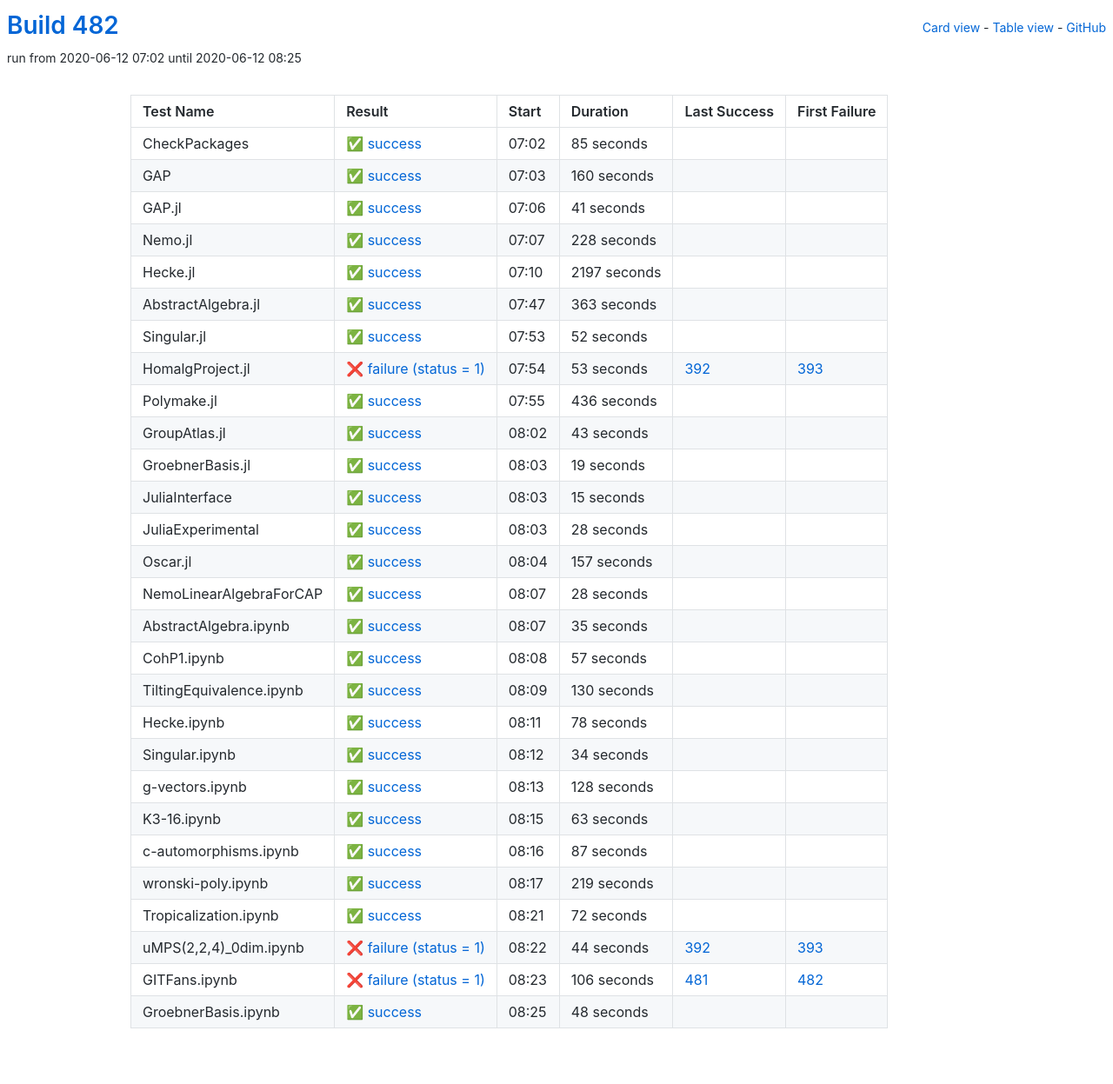
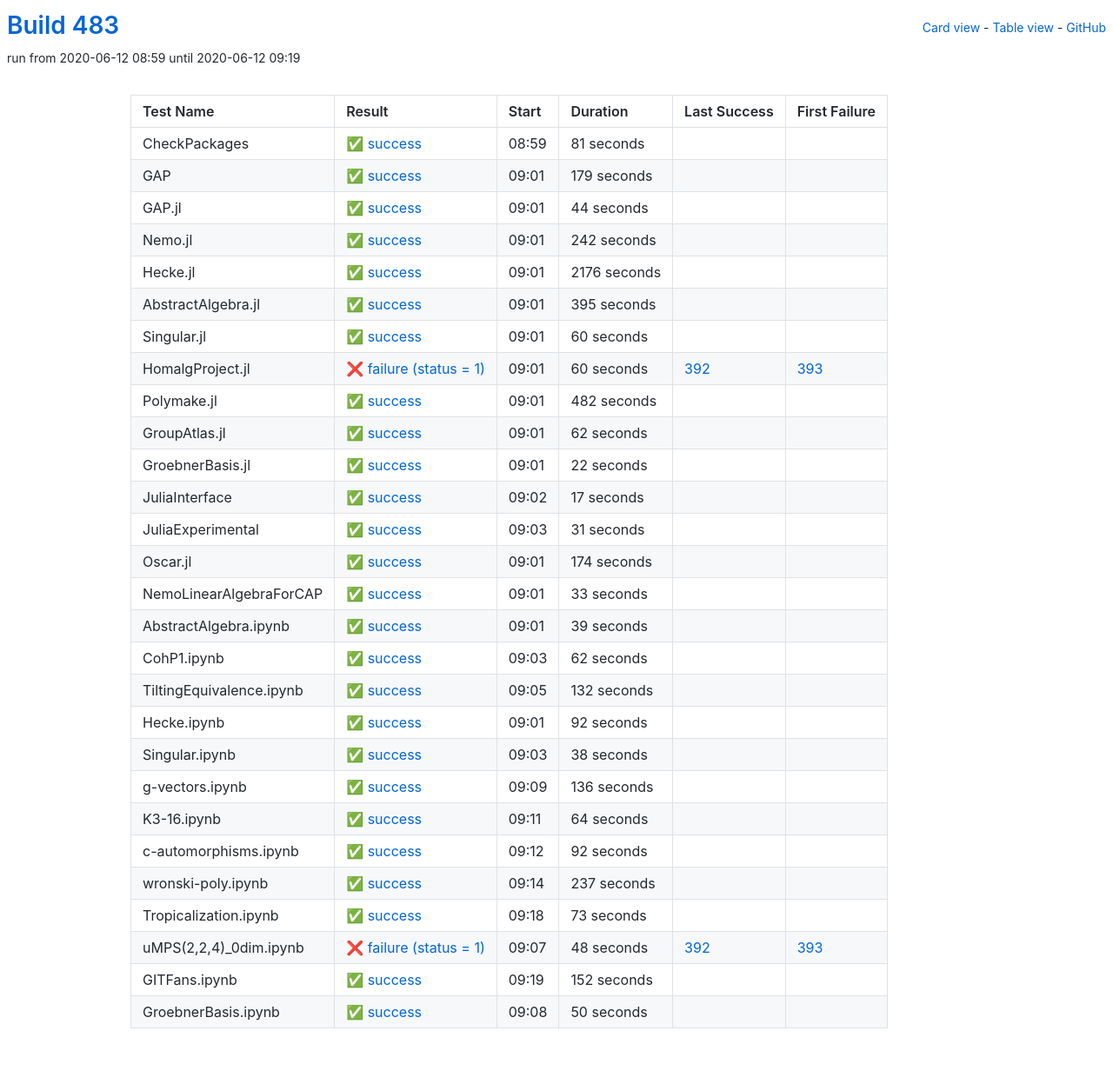
Before and after one commit to oscar-system/oscar-ci-status-1.4, a Jekyll site: the page built from table.html, in a window 1280 px wide. Shown: the whole page at 87% size. Built offline with Jekyll 4.4.1, drawn with Linux system fonts in a browser that asks for light colours.

Commit message:
Build #483

```diff
--- a/_data/ci.yml
+++ b/_data/ci.yml
@@ -1,6 +1,6 @@
 ---
-build: 482
-build_url: https://oscarci.mathematik.uni-kl.de/job/oscar-julia-1.4/482/
+build: 483
+build_url: https://oscarci.mathematik.uni-kl.de/job/oscar-julia-1.4/483/
 job: oscar-julia-1.4
 organization: oscar-system
 repo: oscar-ci-status-1.4
@@ -8,337 +8,337 @@ repourl: https://github.com/oscar-system/oscar-ci-status-1.4
 tests:
 - name: CheckPackages
   id: checkpackages
-  log: https://oscarci.mathematik.uni-kl.de/job/oscar-julia-1.4/482/artifact/logs/build-482/CheckPackages.log
-  start: 2020-06-12 07:02
+  log: https://oscarci.mathematik.uni-kl.de/job/oscar-julia-1.4/483/artifact/logs/build-483/CheckPackages.log
+  start: 2020-06-12 08:59
   success: true
   exitcode: 0
   status: success
-  duration: 85
+  duration: 81
   last_success: false
   last_success_url:
   first_failure: false
   first_failure_url:
 - name: GAP
   id: gap
-  log: https://oscarci.mathematik.uni-kl.de/job/oscar-julia-1.4/482/artifact/logs/build-482/GAP.log
-  start: 2020-06-12 07:03
+  log: https://oscarci.mathematik.uni-kl.de/job/oscar-julia-1.4/483/artifact/logs/build-483/GAP.log
+  start: 2020-06-12 09:01
   success: true
   exitcode: 0
   status: success
-  duration: 160
+  duration: 179
   last_success: false
   last_success_url:
   first_failure: false
   first_failure_url:
 - name: GAP.jl
   id: gap-jl
-  log: https://oscarci.mathematik.uni-kl.de/job/oscar-julia-1.4/482/artifact/logs/build-482/GAP.jl.log
-  start: 2020-06-12 07:06
+  log: https://oscarci.mathematik.uni-kl.de/job/oscar-julia-1.4/483/artifact/logs/build-483/GAP.jl.log
+  start: 2020-06-12 09:01
   success: true
   exitcode: 0
   status: success
-  duration: 41
+  duration: 44
   last_success: false
   last_success_url:
   first_failure: false
   first_failure_url:
 - name: Nemo.jl
   id: nemo-jl
-  log: https://oscarci.mathematik.uni-kl.de/job/oscar-julia-1.4/482/artifact/logs/build-482/Nemo.jl.log
-  start: 2020-06-12 07:07
+  log: https://oscarci.mathematik.uni-kl.de/job/oscar-julia-1.4/483/artifact/logs/build-483/Nemo.jl.log
+  start: 2020-06-12 09:01
   success: true
   exitcode: 0
   status: success
-  duration: 228
+  duration: 242
   last_success: false
   last_success_url:
   first_failure: false
   first_failure_url:
 - name: Hecke.jl
   id: hecke-jl
-  log: https://oscarci.mathematik.uni-kl.de/job/oscar-julia-1.4/482/artifact/logs/build-482/Hecke.jl.log
-  start: 2020-06-12 07:10
+  log: https://oscarci.mathematik.uni-kl.de/job/oscar-julia-1.4/483/artifact/logs/build-483/Hecke.jl.log
+  start: 2020-06-12 09:01
   success: true
   exitcode: 0
   status: success
-  duration: 2197
+  duration: 2176
   last_success: false
   last_success_url:
   first_failure: false
   first_failure_url:
 - name: AbstractAlgebra.jl
   id: abstractalgebra-jl
-  log: https://oscarci.mathematik.uni-kl.de/job/oscar-julia-1.4/482/artifact/logs/build-482/AbstractAlgebra.jl.log
-  start: 2020-06-12 07:47
+  log: https://oscarci.mathematik.uni-kl.de/job/oscar-julia-1.4/483/artifact/logs/build-483/AbstractAlgebra.jl.log
+  start: 2020-06-12 09:01
   success: true
   exitcode: 0
   status: success
-  duration: 363
+  duration: 395
   last_success: false
   last_success_url:
   first_failure: false
   first_failure_url:
 - name: Singular.jl
   id: singular-jl
-  log: https://oscarci.mathematik.uni-kl.de/job/oscar-julia-1.4/482/artifact/logs/build-482/Singular.jl.log
-  start: 2020-06-12 07:53
+  log: https://oscarci.mathematik.uni-kl.de/job/oscar-julia-1.4/483/artifact/logs/build-483/Singular.jl.log
+  start: 2020-06-12 09:01
   success: true
   exitcode: 0
   status: success
-  duration: 52
+  duration: 60
   last_success: false
   last_success_url:
   first_failure: false
   first_failure_url:
 - name: HomalgProject.jl
   id: homalgproject-jl
-  log: https://oscarci.mathematik.uni-kl.de/job/oscar-julia-1.4/482/artifact/logs/build-482/HomalgProject.jl.log
-  start: 2020-06-12 07:54
+  log: https://oscarci.mathematik.uni-kl.de/job/oscar-julia-1.4/483/artifact/logs/build-483/HomalgProject.jl.log
+  start: 2020-06-12 09:01
   success: false
   exitcode: 1
   status: failure
-  duration: 53
+  duration: 60
   last_success: 392
   last_success_url: https://oscarci.mathematik.uni-kl.de/job/oscar-julia-1.4/392/
   first_failure: 393
   first_failure_url: https://oscarci.mathematik.uni-kl.de/job/oscar-julia-1.4/393/
 - name: Polymake.jl
   id: polymake-jl
-  log: https://oscarci.mathematik.uni-kl.de/job/oscar-julia-1.4/482/artifact/logs/build-482/Polymake.jl.log
-  start: 2020-06-12 07:55
+  log: https://oscarci.mathematik.uni-kl.de/job/oscar-julia-1.4/483/artifact/logs/build-483/Polymake.jl.log
+  start: 2020-06-12 09:01
   success: true
   exitcode: 0
   status: success
-  duration: 436
+  duration: 482
   last_success: false
   last_success_url:
   first_failure: false
   first_failure_url:
 - name: GroupAtlas.jl
   id: groupatlas-jl
-  log: https://oscarci.mathematik.uni-kl.de/job/oscar-julia-1.4/482/artifact/logs/build-482/GroupAtlas.jl.log
-  start: 2020-06-12 08:02
+  log: https://oscarci.mathematik.uni-kl.de/job/oscar-julia-1.4/483/artifact/logs/build-483/GroupAtlas.jl.log
+  start: 2020-06-12 09:01
   success: true
   exitcode: 0
   status: success
-  duration: 43
+  duration: 62
   last_success: false
   last_success_url:
   first_failure: false
   first_failure_url:
 - name: GroebnerBasis.jl
   id: groebnerbasis-jl
-  log: https://oscarci.mathematik.uni-kl.de/job/oscar-julia-1.4/482/artifact/logs/build-482/GroebnerBasis.jl.log
-  start: 2020-06-12 08:03
+  log: https://oscarci.mathematik.uni-kl.de/job/oscar-julia-1.4/483/artifact/logs/build-483/GroebnerBasis.jl.log
+  start: 2020-06-12 09:01
   success: true
   exitcode: 0
   status: success
-  duration: 19
+  duration: 22
   last_success: false
   last_success_url:
   first_failure: false
   first_failure_url:
 - name: JuliaInterface
   id: juliainterface
-  log: https://oscarci.mathematik.uni-kl.de/job/oscar-julia-1.4/482/artifact/logs/build-482/JuliaInterface.log
-  start: 2020-06-12 08:03
+  log: https://oscarci.mathematik.uni-kl.de/job/oscar-julia-1.4/483/artifact/logs/build-483/JuliaInterface.log
+  start: 2020-06-12 09:02
   success: true
   exitcode: 0
   status: success
-  duration: 15
+  duration: 17
   last_success: false
   last_success_url:
   first_failure: false
   first_failure_url:
 - name: JuliaExperimental
   id: juliaexperimental
-  log: https://oscarci.mathematik.uni-kl.de/job/oscar-julia-1.4/482/artifact/logs/build-482/JuliaExperimental.log
-  start: 2020-06-12 08:03
+  log: https://oscarci.mathematik.uni-kl.de/job/oscar-julia-1.4/483/artifact/logs/build-483/JuliaExperimental.log
+  start: 2020-06-12 09:03
   success: true
   exitcode: 0
   status: success
-  duration: 28
+  duration: 31
   last_success: false
   last_success_url:
   first_failure: false
   first_failure_url:
 - name: Oscar.jl
   id: oscar-jl
-  log: https://oscarci.mathematik.uni-kl.de/job/oscar-julia-1.4/482/artifact/logs/build-482/Oscar.jl.log
-  start: 2020-06-12 08:04
+  log: https://oscarci.mathematik.uni-kl.de/job/oscar-julia-1.4/483/artifact/logs/build-483/Oscar.jl.log
+  start: 2020-06-12 09:01
   success: true
   exitcode: 0
   status: success
-  duration: 157
+  duration: 174
   last_success: false
   last_success_url:
   first_failure: false
   first_failure_url:
 - name: NemoLinearAlgebraForCAP
   id: nemolinearalgebraforcap
-  log: https://oscarci.mathematik.uni-kl.de/job/oscar-julia-1.4/482/artifact/logs/build-482/NemoLinearAlgebraForCAP.log
-  start: 2020-06-12 08:07
+  log: https://oscarci.mathematik.uni-kl.de/job/oscar-julia-1.4/483/artifact/logs/build-483/NemoLinearAlgebraForCAP.log
+  start: 2020-06-12 09:01
   success: true
   exitcode: 0
   status: success
-  duration: 28
+  duration: 33
   last_success: false
   last_success_url:
   first_failure: false
   first_failure_url:
 - name: AbstractAlgebra.ipynb
   id: abstractalgebra-ipynb
-  log: https://oscarci.mathematik.uni-kl.de/job/oscar-julia-1.4/482/artifact/logs/build-482/AbstractAlgebra.ipynb.log
-  start: 2020-06-12 08:07
+  log: https://oscarci.mathematik.uni-kl.de/job/oscar-julia-1.4/483/artifact/logs/build-483/AbstractAlgebra.ipynb.log
+  start: 2020-06-12 09:01
   success: true
   exitcode: 0
   status: success
-  duration: 35
+  duration: 39
   last_success: false
   last_success_url:
   first_failure: false
   first_failure_url:
 - name: CohP1.ipynb
   id: cohp1-ipynb
-  log: https://oscarci.mathematik.uni-kl.de/job/oscar-julia-1.4/482/artifact/logs/build-482/CohP1.ipynb.log
-  start: 2020-06-12 08:08
+  log: https://oscarci.mathematik.uni-kl.de/job/oscar-julia-1.4/483/artifact/logs/build-483/CohP1.ipynb.log
+  start: 2020-06-12 09:03
   success: true
   exitcode: 0
   status: success
-  duration: 57
+  duration: 62
   last_success: false
   last_success_url:
   first_failure: false
   first_failure_url:
 - name: TiltingEquivalence.ipynb
   id: tiltingequivalence-ipynb
-  log: https://oscarci.mathematik.uni-kl.de/job/oscar-julia-1.4/482/artifact/logs/build-482/TiltingEquivalence.ipynb.log
-  start: 2020-06-12 08:09
+  log: https://oscarci.mathematik.uni-kl.de/job/oscar-julia-1.4/483/artifact/logs/build-483/TiltingEquivalence.ipynb.log
+  start: 2020-06-12 09:05
   success: true
   exitcode: 0
   status: success
-  duration: 130
+  duration: 132
   last_success: false
   last_success_url:
   first_failure: false
   first_failure_url:
 - name: Hecke.ipynb
   id: hecke-ipynb
-  log: https://oscarci.mathematik.uni-kl.de/job/oscar-julia-1.4/482/artifact/logs/build-482/Hecke.ipynb.log
-  start: 2020-06-12 08:11
+  log: https://oscarci.mathematik.uni-kl.de/job/oscar-julia-1.4/483/artifact/logs/build-483/Hecke.ipynb.log
+  start: 2020-06-12 09:01
   success: true
   exitcode: 0
   status: success
-  duration: 78
+  duration: 92
   last_success: false
   last_success_url:
   first_failure: false
   first_failure_url:
 - name: Singular.ipynb
   id: singular-ipynb
-  log: https://oscarci.mathematik.uni-kl.de/job/oscar-julia-1.4/482/artifact/logs/build-482/Singular.ipynb.log
-  start: 2020-06-12 08:12
+  log: https://oscarci.mathematik.uni-kl.de/job/oscar-julia-1.4/483/artifact/logs/build-483/Singular.ipynb.log
+  start: 2020-06-12 09:03
   success: true
   exitcode: 0
   status: success
-  duration: 34
+  duration: 38
   last_success: false
   last_success_url:
   first_failure: false
   first_failure_url:
 - name: g-vectors.ipynb
   id: g-vectors-ipynb
-  log: https://oscarci.mathematik.uni-kl.de/job/oscar-julia-1.4/482/artifact/logs/build-482/g-vectors.ipynb.log
-  start: 2020-06-12 08:13
+  log: https://oscarci.mathematik.uni-kl.de/job/oscar-julia-1.4/483/artifact/logs/build-483/g-vectors.ipynb.log
+  start: 2020-06-12 09:09
   success: true
   exitcode: 0
   status: success
-  duration: 128
+  duration: 136
   last_success: false
   last_success_url:
   first_failure: false
   first_failure_url:
 - name: K3-16.ipynb
   id: k3-16-ipynb
-  log: https://oscarci.mathematik.uni-kl.de/job/oscar-julia-1.4/482/artifact/logs/build-482/K3-16.ipynb.log
-  start: 2020-06-12 08:15
+  log: https://oscarci.mathematik.uni-kl.de/job/oscar-julia-1.4/483/artifact/logs/build-483/K3-16.ipynb.log
+  start: 2020-06-12 09:11
   success: true
   exitcode: 0
   status: success
-  duration: 63
+  duration: 64
   last_success: false
   last_success_url:
   first_failure: false
   first_failure_url:
 - name: c-automorphisms.ipynb
   id: c-automorphisms-ipynb
-  log: https://oscarci.mathematik.uni-kl.de/job/oscar-julia-1.4/482/artifact/logs/build-482/c-automorphisms.ipynb.log
-  start: 2020-06-12 08:16
+  log: https://oscarci.mathematik.uni-kl.de/job/oscar-julia-1.4/483/artifact/logs/build-483/c-automorphisms.ipynb.log
+  start: 2020-06-12 09:12
   success: true
   exitcode: 0
   status: success
-  duration: 87
+  duration: 92
   last_success: false
   last_success_url:
   first_failure: false
   first_failure_url:
 - name: wronski-poly.ipynb
   id: wronski-poly-ipynb
-  log: https://oscarci.mathematik.uni-kl.de/job/oscar-julia-1.4/482/artifact/logs/build-482/wronski-poly.ipynb.log
-  start: 2020-06-12 08:17
+  log: https://oscarci.mathematik.uni-kl.de/job/oscar-julia-1.4/483/artifact/logs/build-483/wronski-poly.ipynb.log
+  start: 2020-06-12 09:14
   success: true
   exitcode: 0
   status: success
-  duration: 219
+  duration: 237
   last_success: false
   last_success_url:
   first_failure: false
   first_failure_url:
 - name: Tropicalization.ipynb
   id: tropicalization-ipynb
-  log: https://oscarci.mathematik.uni-kl.de/job/oscar-julia-1.4/482/artifact/logs/build-482/Tropicalization.ipynb.log
-  start: 2020-06-12 08:21
+  log: https://oscarci.mathematik.uni-kl.de/job/oscar-julia-1.4/483/artifact/logs/build-483/Tropicalization.ipynb.log
+  start: 2020-06-12 09:18
   success: true
   exitcode: 0
   status: success
-  duration: 72
+  duration: 73
   last_success: false
   last_success_url:
   first_failure: false
   first_failure_url:
 - name: uMPS(2,2,4)_0dim.ipynb
   id: umps-2-2-4-0dim-ipynb
-  log: https://oscarci.mathematik.uni-kl.de/job/oscar-julia-1.4/482/artifact/logs/build-482/uMPS-2-2-4-_0dim.ipynb.log
-  start: 2020-06-12 08:22
+  log: https://oscarci.mathematik.uni-kl.de/job/oscar-julia-1.4/483/artifact/logs/build-483/uMPS-2-2-4-_0dim.ipynb.log
+  start: 2020-06-12 09:07
   success: false
   exitcode: 1
   status: failure
-  duration: 44
+  duration: 48
   last_success: 392
   last_success_url: https://oscarci.mathematik.uni-kl.de/job/oscar-julia-1.4/392/
   first_failure: 393
   first_failure_url: https://oscarci.mathematik.uni-kl.de/job/oscar-julia-1.4/393/
 - name: GITFans.ipynb
   id: gitfans-ipynb
-  log: https://oscarci.mathematik.uni-kl.de/job/oscar-julia-1.4/482/artifact/logs/build-482/GITFans.ipynb.log
-  start: 2020-06-12 08:23
-  success: false
-  exitcode: 1
-  status: failure
-  duration: 106
-  last_success: 481
-  last_success_url: https://oscarci.mathematik.uni-kl.de/job/oscar-julia-1.4/481/
-  first_failure: 482
-  first_failure_url: https://oscarci.mathematik.uni-kl.de/job/oscar-julia-1.4/482/
-- name: GroebnerBasis.ipynb
-  id: groebnerbasis-ipynb
-  log: https://oscarci.mathematik.uni-kl.de/job/oscar-julia-1.4/482/artifact/logs/build-482/GroebnerBasis.ipynb.log
-  start: 2020-06-12 08:25
+  log: https://oscarci.mathematik.uni-kl.de/job/oscar-julia-1.4/483/artifact/logs/build-483/GITFans.ipynb.log
+  start: 2020-06-12 09:19
   success: true
   exitcode: 0
   status: success
-  duration: 48
+  duration: 152
   last_success: false
   last_success_url:
   first_failure: false
   first_failure_url:
+- name: GroebnerBasis.ipynb
+  id: groebnerbasis-ipynb
+  log: https://oscarci.mathematik.uni-kl.de/job/oscar-julia-1.4/483/artifact/logs/build-483/GroebnerBasis.ipynb.log
+  start: 2020-06-12 09:08
+  success: true
+  exitcode: 0
+  status: success
+  duration: 50
+  last_success: false
+  last_success_url:
+  first_failure: false
+  first_failure_url:
```
Also changed, not shown: README.md.
